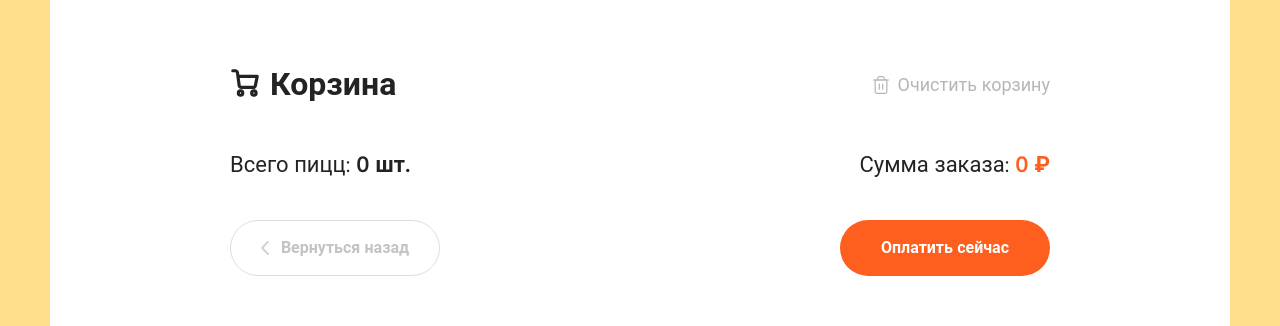
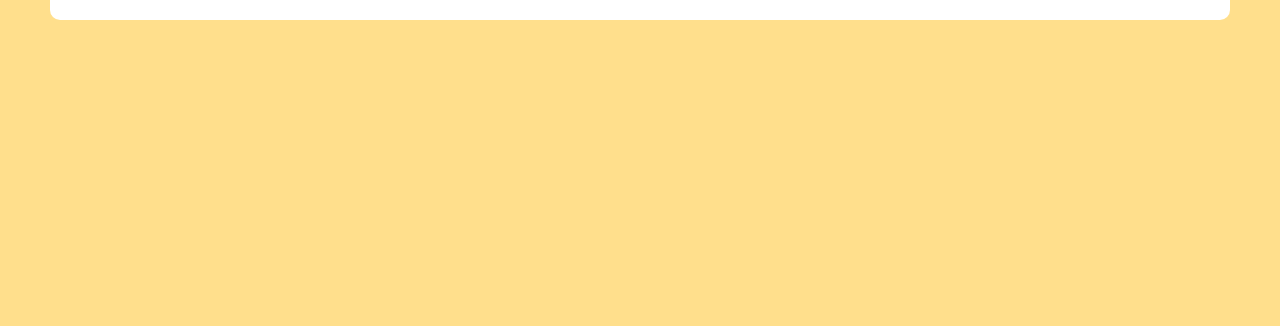
Before and after one commit to AlexandrovaVenera/react-pizza, a React (Create React App) app in the folder react-pizza/: page /card in a window 1280 px wide. Shown: the part 245-571 px from the top of the page. Built offline with nearby package versions, Linux system fonts and the light colour scheme.

Commit message:
feat: add async

```diff
--- a/react-pizza/src/pages/Card.jsx
+++ b/react-pizza/src/pages/Card.jsx
@@ -1,12 +1,19 @@
-import { Link } from 'react-router-dom';
-import { useDispatch, useSelector } from 'react-redux';
-import { CardItem } from '../components/CardItem/CardItem';
+import { Link } from "react-router-dom";
+import { useDispatch, useSelector } from "react-redux";
+import { CardItem } from "../components/CardItem/CardItem";
+import { CardEmpty } from "../components/CardItem/CardEmpty";
+import { clearItem } from "../redux/Slice/cardSlice";
 export function Card() {
   const dispatch = useDispatch();
   const items = useSelector((state) => state.card.items);
   const totalPrice = useSelector((state) => state.card.totalPrice);
   const totalCount = items.reduce((sum, current) => current.count + sum, 0);
-  console.log(items);
+  const clear = () => {
+    dispatch(clearItem());
+  };
+  if (!totalPrice) {
+    return <CardEmpty />;
+  }
   return (
     <>
       <div className="container container--cart">
@@ -44,7 +51,7 @@ export function Card() {
               </svg>
               Корзина
             </h2>
-            <div className="cart__clear">
+            <div onClick={clear} className="cart__clear">
               <svg
                 width="20"
                 height="20"
@@ -87,23 +94,18 @@ export function Card() {
           </div>
           <div className="content-card__items">
             {items.map((item) => {
-              return (
-                <CardItem
-                  key={item.id}
-                  {...item}
-                />
-              );
+              return <CardItem key={item.id} {...item} />;
             })}
           </div>
           <div className="cart__bottom">
             <div className="cart__bottom-details">
               <span>
-                {' '}
-                Всего пицц: <b>{totalCount} шт.</b>{' '}
+                {" "}
+                Всего пицц: <b>{totalCount} шт.</b>{" "}
               </span>
               <span>
-                {' '}
-                Сумма заказа: <b>{totalPrice} ₽</b>{' '}
+                {" "}
+                Сумма заказа: <b>{totalPrice} ₽</b>{" "}
               </span>
             </div>
             <div className="cart__bottom-buttons">
```
